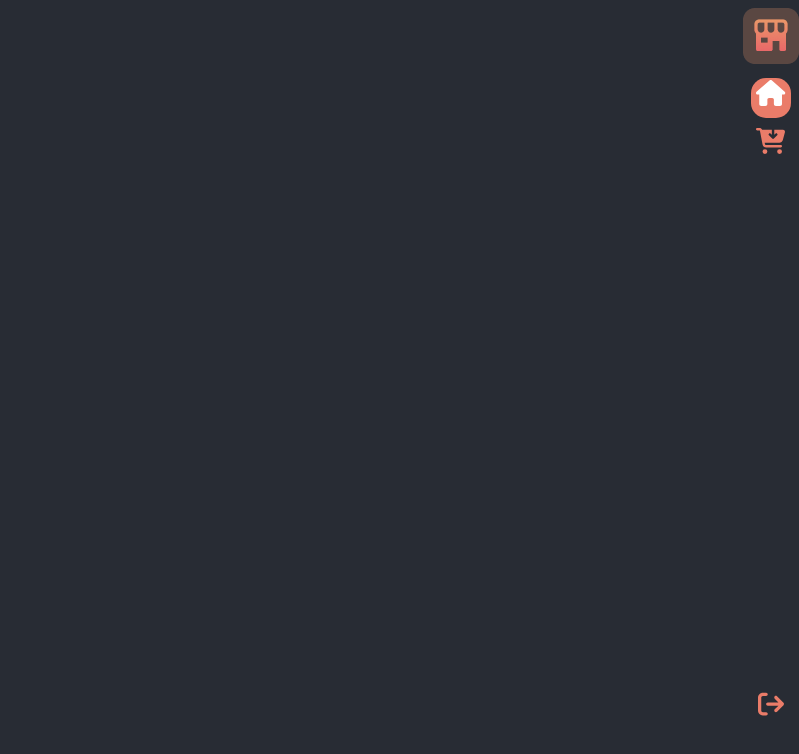
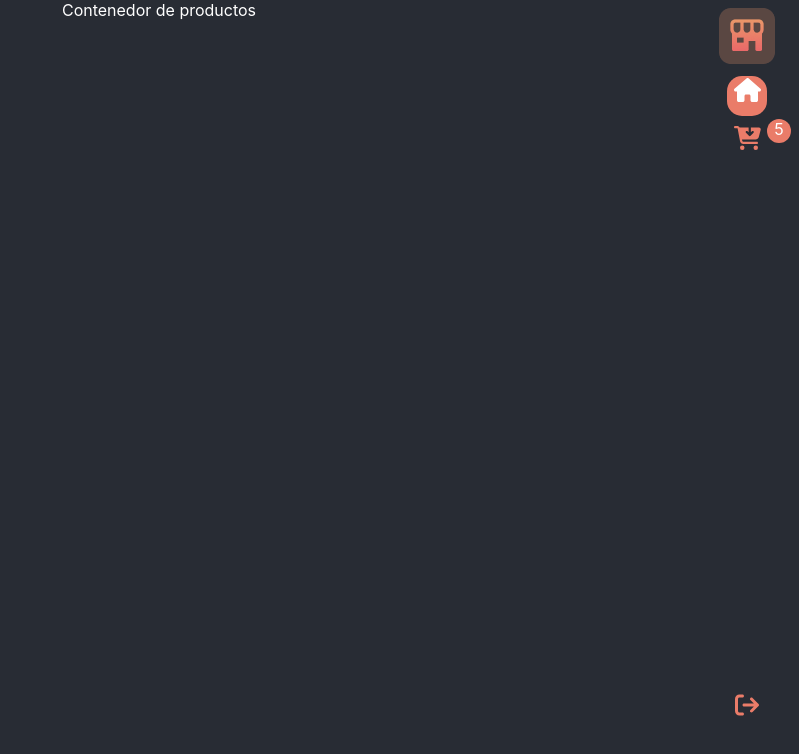
Before and after one commit to rociomonaco/food-react-app, a React (Create React App) app: page / in a window 1280 px wide. Shown: the top 754 px of the page, without its empty margins (481-1280 px from the left). Built offline with nearby package versions, Linux system fonts and the light colour scheme.

Commit message:
react app -> components I

```diff
--- a/src/App.css
+++ b/src/App.css
@@ -13,14 +13,8 @@
   }
 }
 
-.App-header {
+html {
   background-color: #282c34;
-  min-height: 100vh;
-  display: flex;
-  flex-direction: column;
-  align-items: center;
-  justify-content: center;
-  font-size: calc(10px + 2vmin);
   color: white;
 }
 
--- a/src/App.js
+++ b/src/App.js
@@ -1,12 +1,13 @@
 import './App.css';
 import NavBar from "./components/NavBar/NavBar"
-
+import {ItemListContainer} from "./components/ListProducts/ItemListContainer"
 function App() {
   return (
     <div className="App">
       <header className="App-header">
         <NavBar></NavBar>
       </header>
+      <ItemListContainer mensaje="Contenedor de productos"></ItemListContainer>
     </div>
   );
 }
--- /dev/null
+++ b/src/components/ListProducts/ItemListContainer.js
@@ -0,0 +1,5 @@
+export const ItemListContainer = ({mensaje}) =>{
+    return (
+        <div>{mensaje}</div>
+    )
+}
--- /dev/null
+++ b/src/components/NavBar/CartWidget.js
@@ -0,0 +1,6 @@
+import { FontAwesomeIcon } from '@fortawesome/react-fontawesome'
+export const CartWidget = ({icono}) =>{
+    return (
+        <a className="NavBar__item"><FontAwesomeIcon icon={icono} /> <span class="ItemCart">5</span></a>
+    )
+}
--- a/src/components/NavBar/NavBar.js
+++ b/src/components/NavBar/NavBar.js
@@ -1,14 +1,15 @@
 import logo from "./img/Logo.png";
-import "./navbar.css";
+import "./css/navbar.css";
 import { FontAwesomeIcon } from '@fortawesome/react-fontawesome'
 import { faHouse, faCartArrowDown, faArrowRightFromBracket} from '@fortawesome/free-solid-svg-icons'
+import {CartWidget} from "./CartWidget"
 function NavBar(){
     return(
         <div className="Navbar">
             <div className="NavBarSection1">
                 <a><img src={logo}/></a>
                 <a className="NavBar__item NavBar__item--active"><FontAwesomeIcon icon={faHouse} /></a>
-                <a className="NavBar__item"><FontAwesomeIcon icon={faCartArrowDown} /></a>
+                <CartWidget icono={faCartArrowDown}></CartWidget>
             </div>
             <div className="NavBarSection2">
                 <a className="NavBar__item"><FontAwesomeIcon icon={faArrowRightFromBracket} /></a>
--- a/src/components/NavBar/navbar.css
+++ b/src/components/NavBar/css/navbar.css
@@ -10,6 +10,7 @@
     flex-direction: column;
     justify-content:space-between;
     height: 90vh;
+    margin-right: 1.5rem;
 }
 .NavBarSection1{
     display: flex;
@@ -28,6 +29,8 @@ a:hover{
     color: var(--rose);
     width: 40px;
     height: 40px;
+    font-size: 1.5rem;
+    position: relative;
 }
 .NavBar__item--active{
     background-color: var(--rose);
@@ -35,3 +38,14 @@ a:hover{
     border-radius: 15px;
 
 }
+.ItemCart{
+    position: absolute;
+    top: -.3rem;
+    right: -1.5rem;
+    color: var(--blanco);
+    font-size: 1rem;
+    background-color: var(--rose);
+    border-radius: 50%;
+    width: 1.5rem;
+    height: 1.5rem;
+}
```
Also changed, not shown: src/components/ListProducts/css/listproducts.css (added).
